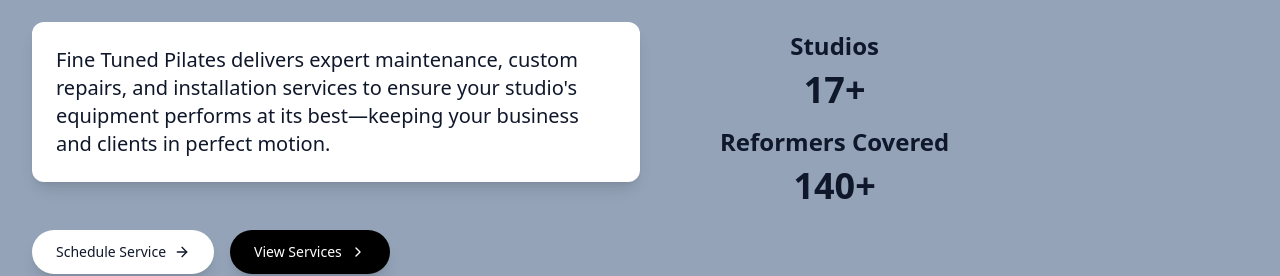
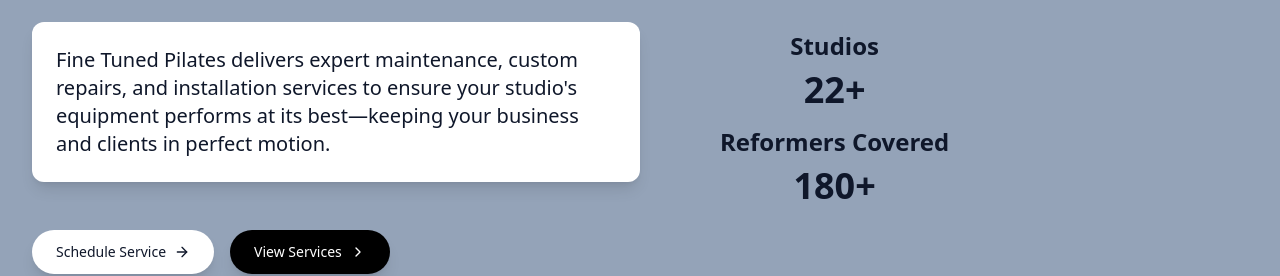
Before and after one commit to garrettdfaino/Fine-Tuned-Pilates-Website, a React (Vite) app: page / in a window 1280 px wide. Shown: the part 274-550 px from the top of the page. Built offline with nearby package versions, Linux system fonts and the light colour scheme.

Commit message:
Update Hero.tsx
studio and reformer ticker update

```diff
--- a/src/components/sections/Hero.tsx
+++ b/src/components/sections/Hero.tsx
@@ -87,8 +87,8 @@ export function Hero({ setShowContactModal }: HeroProps) {
               </div>
               <div className="flex flex-col gap-4 lg:ml-12 lg:mt-8">
                 <div className="flex flex-col gap-4">
-                  <AnimatedCounter end={17} label="Studios" />
-                  <AnimatedCounter end={140} label="Reformers Covered" />
+                  <AnimatedCounter end={22} label="Studios" />
+                  <AnimatedCounter end={180} label="Reformers Covered" />
                 </div>
               </div>
             </div>
```
